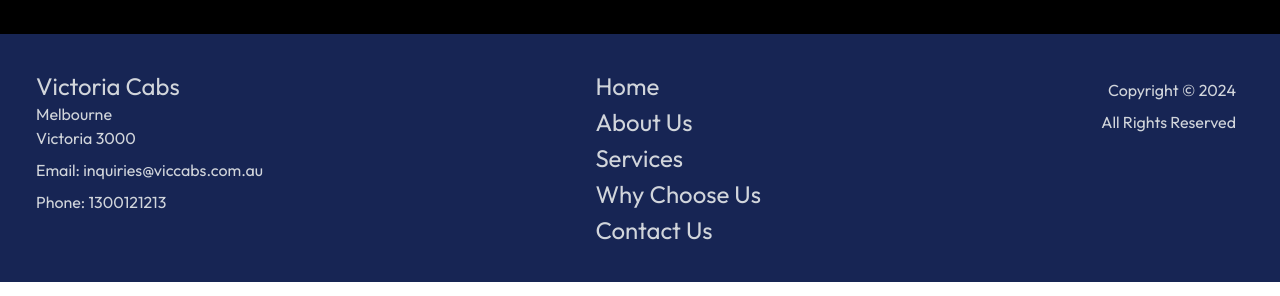
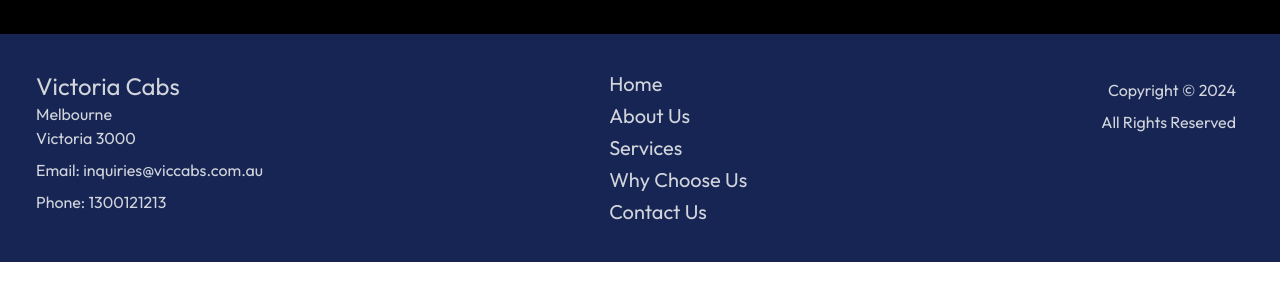
Before and after one commit to Dee1122020/viccabs, a Next.js app: page / in a window 1280 px wide. Shown: the part 490-786 px from the top of the page. Built offline with nearby package versions, Linux system fonts and the light colour scheme.

Commit message:
Completed footer modifications

```diff
--- a/components/Footer.tsx
+++ b/components/Footer.tsx
@@ -5,10 +5,10 @@ function Footer() {
   return (
     <div>
       <footer className="bg-blue-950 text-gray-300 p-5">
-        <div className="max-w-7xl mx-auto p-4 flex flex-row sm:flex:row sm:justify-between">
+        <div className="max-w-7xl mx-auto p-4 flex flex-row justify-between">
           <address className='not-italic'>
             <section className='mb-2'>
-              <h2 className='text-2xl'>Victoria Cabs</h2>
+              <Link href='/pages/about' className='text-2xl cursor-pointer hover:opacity-60'>Victoria Cabs</Link>
               <p>Melbourne<br/>Victoria 3000
               </p>
             </section>
@@ -25,14 +25,14 @@ function Footer() {
             </section>
 
           </address>
-          <nav className="hidden md:flex flex-col gap-1 text-2xl" aria-label="footer">
-            <Link href="/" className='link cursor-pointer hover:opacity-40' >
+          <nav className="hidden md:flex flex-col gap-1 text-xl font-normal" aria-label="footer">
+            <Link href="/" className='cursor-pointer hover:opacity-40' >
               Home
             </Link>
-            <Link href="/pages/about" className='link cursor-pointer hover:opacity-40' >About Us</Link>
-            <Link href="/pages/services" className='link cursor-pointer hover:opacity-40' >Services</Link>
-            <Link href="/pages/whyChoose" className='link cursor-pointer hover:opacity-40' >Why Choose Us</Link>
-            <Link href="/pages/contact" className='link cursor-pointer hover:opacity-40' >Contact Us</Link>
+            <Link href="/pages/about" className='cursor-pointer hover:opacity-40' >About Us</Link>
+            <Link href="/pages/services" className='cursor-pointer hover:opacity-40' >Services</Link>
+            <Link href="/pages/whyChoose" className='cursor-pointer hover:opacity-40' >Why Choose Us</Link>
+            <Link href="/pages/contact" className='cursor-pointer hover:opacity-40' >Contact Us</Link>
           </nav>
           <div className="flex flex-col sm:gap-2 m-2">
             <p className="text-right">Copyright &copy; <span id="year">2024</span></p>
```
